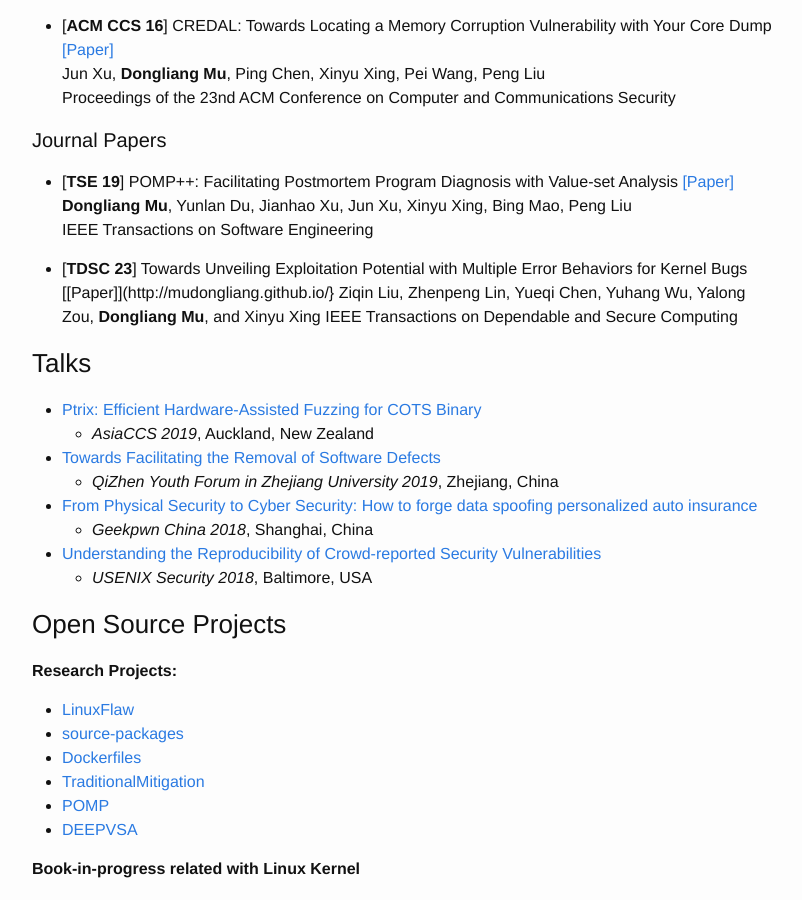
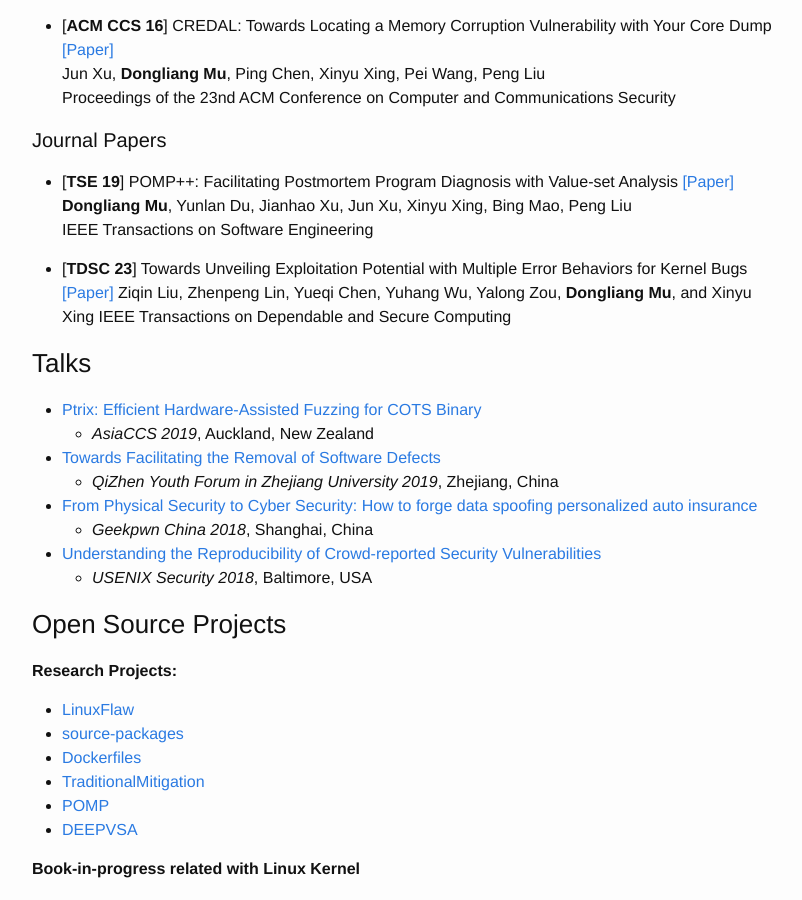
Before and after one commit to mudongliang/mudongliang.github.io, a Jekyll site: the page built from about/about.md, in a window 1280 px wide and 900 px high, scrolled down 2796 px. Shown: the whole window, without its empty margins (238-1040 px from the left). Built offline with Jekyll 4.4.1, drawn with Linux system fonts in a browser that asks for light colours.

Commit message:
fix a small semantic issue

```diff
--- a/about/about.md
+++ b/about/about.md
@@ -108,7 +108,7 @@
 **Dongliang Mu**, Yunlan Du, Jianhao Xu, Jun Xu, Xinyu Xing, Bing Mao, Peng Liu
 IEEE Transactions on Software Engineering
 
-* [**TDSC 23**] Towards Unveiling Exploitation Potential with Multiple Error Behaviors for Kernel Bugs [\[Paper\]]({{site.url}}/}
+* [**TDSC 23**] Towards Unveiling Exploitation Potential with Multiple Error Behaviors for Kernel Bugs [\[Paper\]]({{site.url}}/)
 Ziqin Liu, Zhenpeng Lin, Yueqi Chen, Yuhang Wu, Yalong Zou, **Dongliang Mu**, and Xinyu Xing
 IEEE Transactions on Dependable and Secure Computing
 
```
